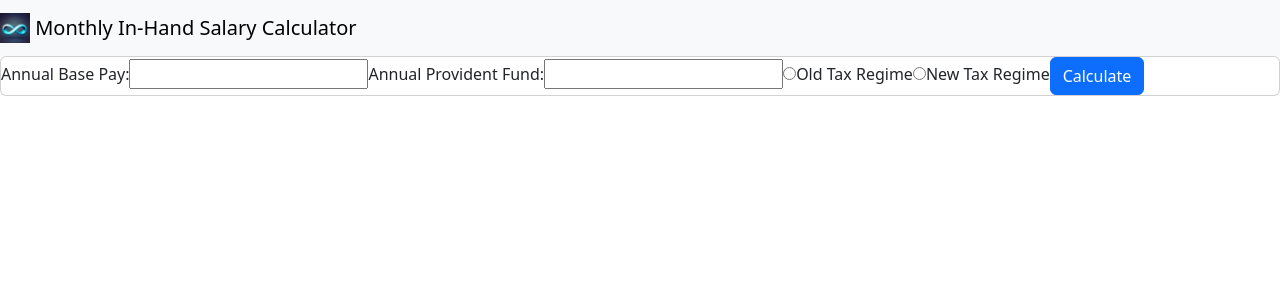
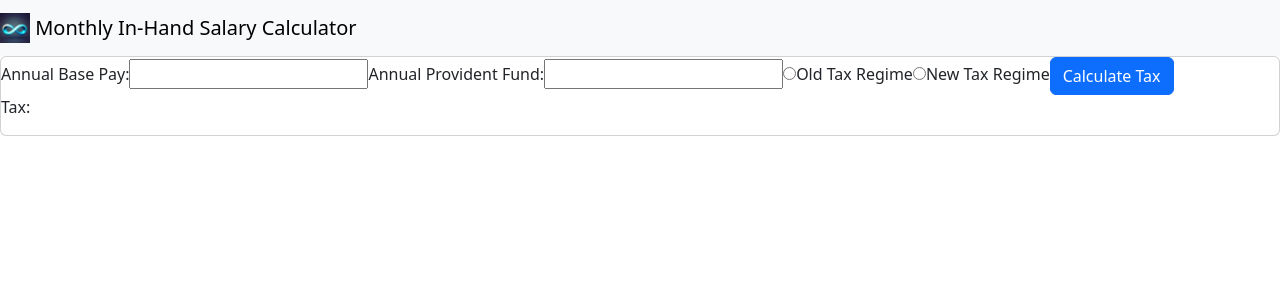
Before and after one commit to anantraghuvanshi/monthly-inhand-salary-calculator, an Angular app: page / in a window 1280 px wide. Shown: the top 300 px of the page. Built offline with nearby package versions, Linux system fonts and the light colour scheme.

Commit message:
tax logic updated

```diff
--- a/src/app/salary-calculator-component/salary-calculator-component.ts
+++ b/src/app/salary-calculator-component/salary-calculator-component.ts
@@ -6,11 +6,26 @@ import { Component, OnInit } from '@angular/core';
   styleUrls: ['./salary-calculator-component.css'],
 })
 export class SalaryCalculatorComponent implements OnInit {
+  taxableSalary!: number;
+  providentFund!: number;
+  taxRegime!: string;
+  tax!: number;
+  basePay!: number;
+
   constructor() {}
 
   ngOnInit() {}
 
-  calculateTaxOld(taxableSalary: number) {
+  calculateTax() {
+    const taxableSalary = this.basePay - this.providentFund;
+    if (this.taxRegime === 'old') {
+      this.tax = this.calculateTaxOld(taxableSalary);
+    } else {
+      this.tax = this.calculateTaxNew(taxableSalary);
+    }
+  }
+
+  calculateTaxOld(taxableSalary: number): number {
     if (taxableSalary <= 250000) {
       return 0;
     } else if (taxableSalary <= 500000) {
@@ -23,4 +38,8 @@ export class SalaryCalculatorComponent implements OnInit {
       return 67500 + (taxableSalary - 1000000) * 0.15;
     }
   }
+
+  calculateTaxNew(taxableSalary: number): number {
+    return taxableSalary * 0.3;
+  }
 }
--- a/src/app/salary-calculator-component/salary-calculator.component.html
+++ b/src/app/salary-calculator-component/salary-calculator.component.html
@@ -15,6 +15,9 @@
     <label for="old-regime">Old Tax Regime</label>
     <input type="radio" id="new-regime" name="tax-regime" value="new" />
     <label for="new-regime">New Tax Regime</label>
-    <button class="btn btn-primary">Calculate</button>
+    <button class="btn btn-primary" onclick="calculateTax()">
+      Calculate Tax
+    </button>
+    <p>Tax: {{ tax }}</p>
   </form>
 </div>
```
